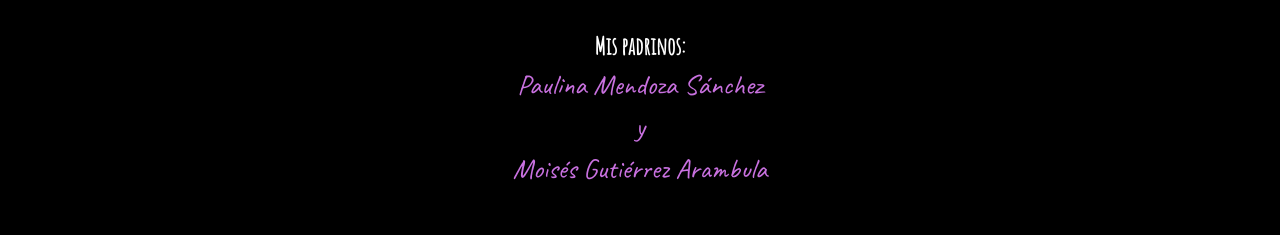
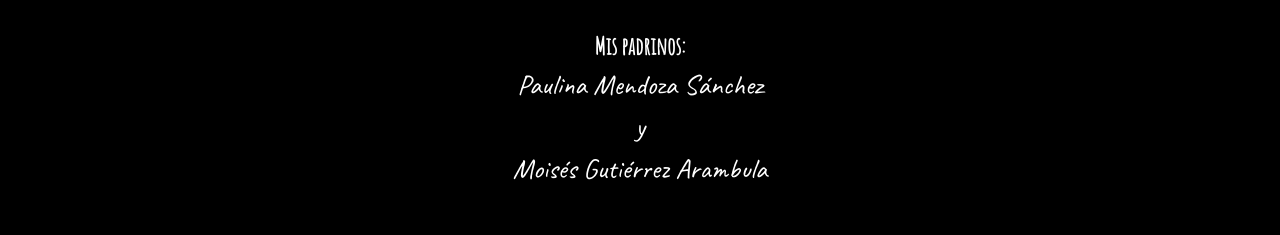
Before and after one commit to aranzaypablo/aranzaypablo.github.io, a plain HTML site: page index.html in a window 1280 px wide. Shown: the part 1686-1921 px from the top of the page. Drawn offline with nearby package versions, Linux system fonts and the light colour scheme; a web font is replaced by a local one.

Commit message:
Add files via upload

```diff
--- a/index.html
+++ b/index.html
@@ -75,9 +75,9 @@
         </div>
         <div class="row text-center margentop2 paddingbottom ">
           	<h4 class="oscuro font4">Mis padrinos:</h4>
-          	<h3 class="font3 letralila">Paulina Mendoza Sánchez</h3>
-          	<h3 class="font3 letralila">y</h3>
-          	<h3 class="font3 letralila">Moisés Gutiérrez Arambula</h3>
+          	<h3 class="font3">Paulina Mendoza Sánchez</h3>
+          	<h3 class="font3">y</h3>
+          	<h3 class="font3">Moisés Gutiérrez Arambula</h3>
         </div>
     </div>
 
```
